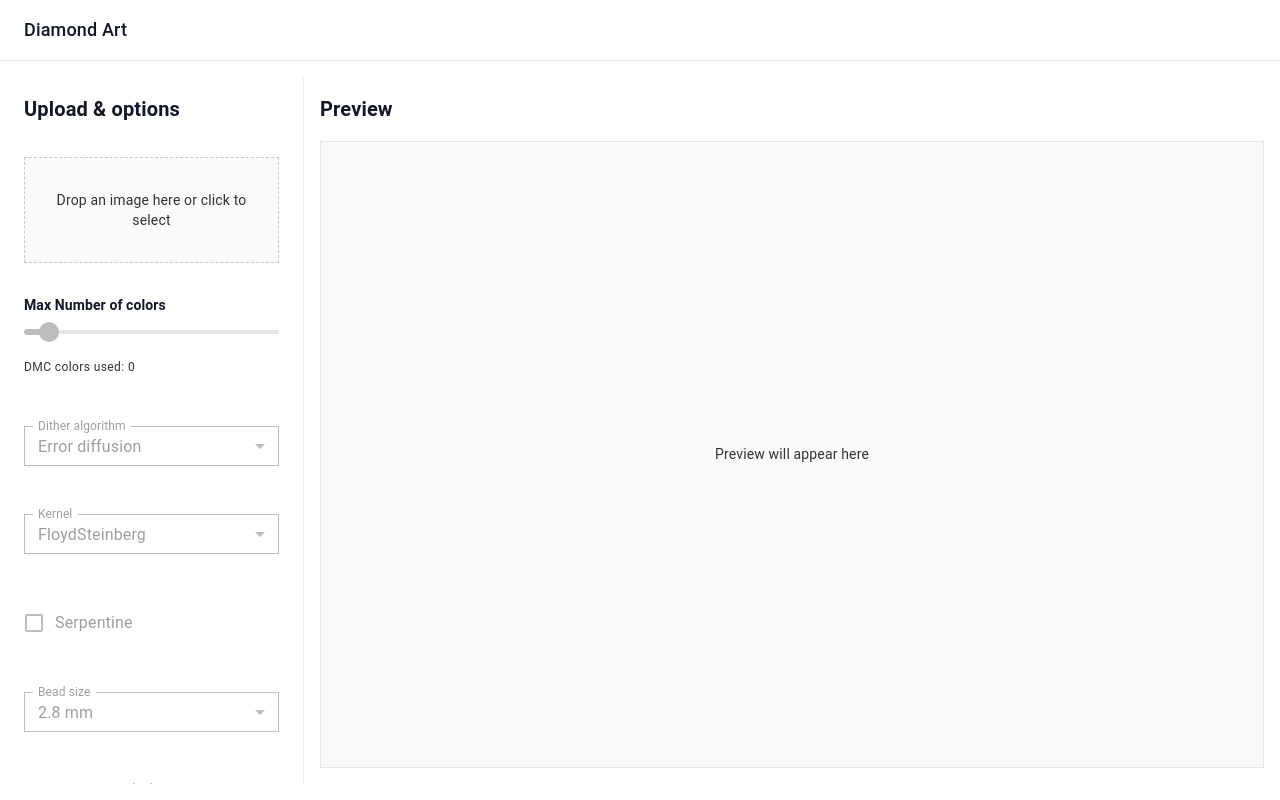
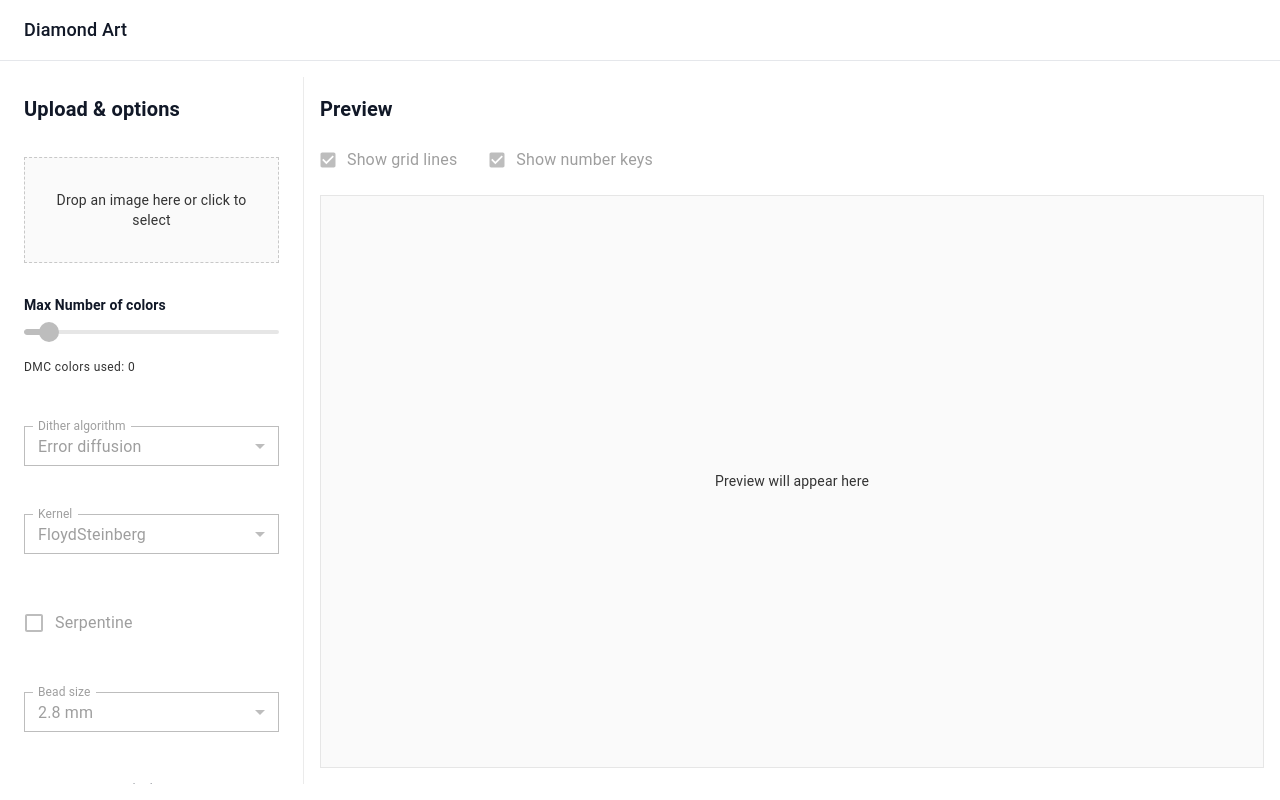
Before and after one commit to NickSaulnier/DiamondArt, a React app: page / in a window 1280 px wide. Built offline with nearby package versions, Linux system fonts and the light colour scheme.

Commit message:
Always show the "Show grid lines" and "Show number keys" controls

```diff
--- a/src/components/PreviewPanel.tsx
+++ b/src/components/PreviewPanel.tsx
@@ -310,14 +310,14 @@ export function PreviewPanel({
           {viewOriginal ? 'Show dithered' : 'Show original'}
         </button>
       )}
-      {showDithered && !viewOriginal && (
-        <Box sx={{ display: 'flex', flexWrap: 'wrap', gap: 2, alignSelf: 'flex-start' }}>
+      <Box sx={{ display: 'flex', flexWrap: 'wrap', gap: 2, alignSelf: 'flex-start' }}>
           <FormControlLabel
             control={
               <Checkbox
                 checked={showGridLines}
                 onChange={(_, checked) => setShowGridLines(checked)}
                 size="small"
+                disabled={!showDithered || viewOriginal}
               />
             }
             label="Show grid lines"
@@ -328,12 +328,12 @@ export function PreviewPanel({
                 checked={showNumberKeys}
                 onChange={(_, checked) => setShowNumberKeys(checked)}
                 size="small"
+                disabled={!showDithered || viewOriginal}
               />
             }
             label="Show number keys"
           />
-        </Box>
-      )}
+      </Box>
       <Box
         sx={{
           position: 'relative',
```
